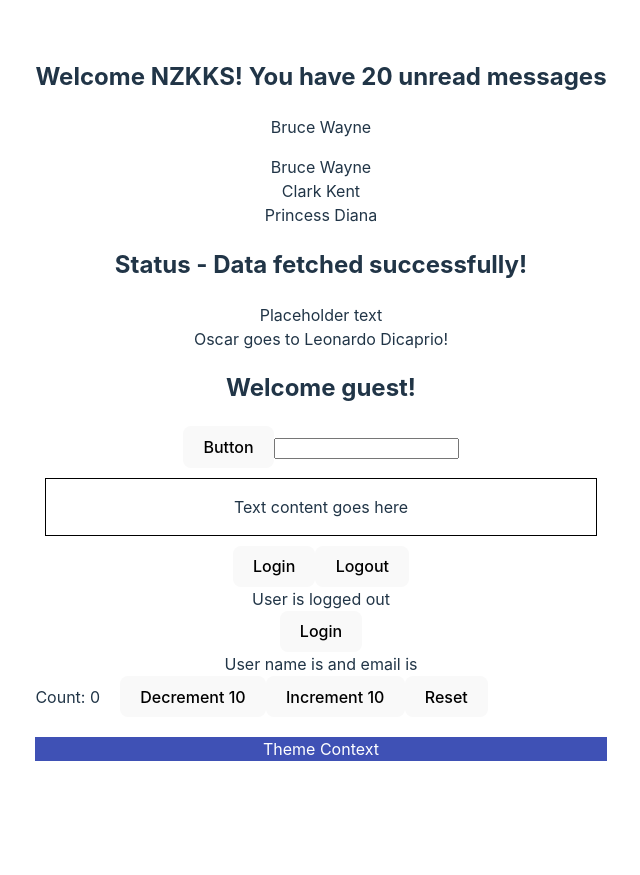
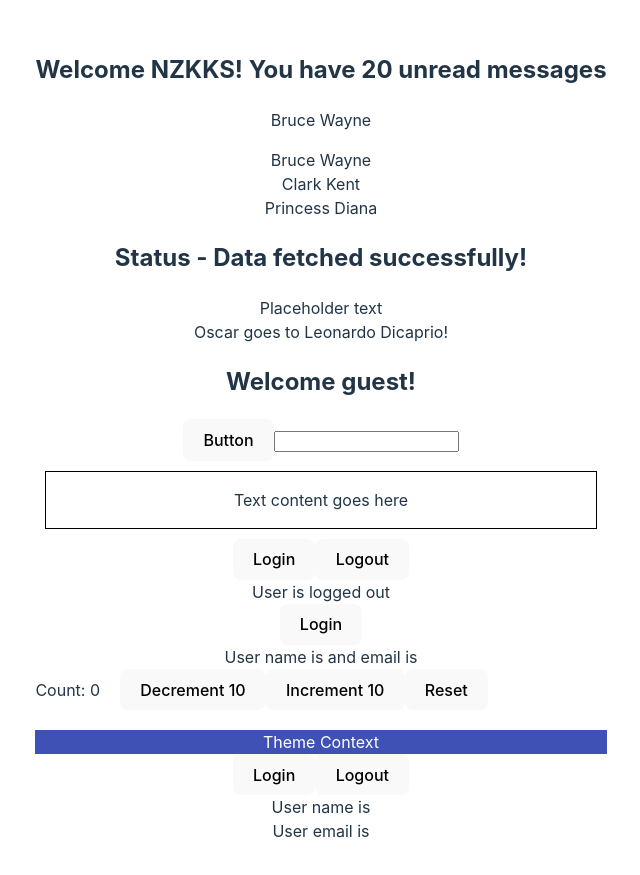
Before and after one commit to nzkks/react-typescript, a React (Vite) app: page / in a window 1280 px wide. Shown: the whole page, without its empty margins (319-959 px from the left). Before the commit the page ends 800 px from the top, so only its background shows below. Built offline with nearby package versions, Linux system fonts and the light colour scheme.

Commit message:
useContext Future Value

```diff
--- a/src/App.tsx
+++ b/src/App.tsx
@@ -1,6 +1,7 @@
 import './App.css';
 import { Box } from './components/context/Box';
 import { ThemeContextProvider } from './components/context/ThemeContext';
+import { UserContextProvider } from './components/context/UserContext';
 import { Button } from './components/props/Button';
 import { Container } from './components/props/Container';
 import { Greet } from './components/props/Greet';
@@ -13,6 +14,7 @@ import { Status } from './components/props/Status';
 import { Counter } from './components/state/Counter';
 import { LoggedIn } from './components/state/LoggedIn';
 import { User } from './components/state/User';
+import { User as ExampleUserForContext } from './components/context/User';
 
 function App() {
   const personName = {
@@ -57,6 +59,9 @@ function App() {
       <User />
       <Counter />
       <Box />
+      <UserContextProvider>
+        <ExampleUserForContext />
+      </UserContextProvider>
     </ThemeContextProvider>
   );
 }
--- /dev/null
+++ b/src/components/context/User.tsx
@@ -0,0 +1,30 @@
+import { useContext } from 'react';
+import { UserContext } from './UserContext';
+
+export const User = () => {
+  const userContext = useContext(UserContext);
+
+  const handleLogin = () => {
+    if (userContext) {
+      userContext?.setUser({
+        name: 'NZKKS',
+        email: 'nzkks@example.com'
+      });
+    }
+  };
+
+  const handleLogout = () => {
+    if (userContext) {
+      userContext?.setUser(null);
+    }
+  };
+
+  return (
+    <div>
+      <button onClick={handleLogin}>Login</button>
+      <button onClick={handleLogout}>Logout</button>
+      <div>User name is {userContext?.user?.name}</div>
+      <div>User email is {userContext?.user?.email}</div>
+    </div>
+  );
+};
--- /dev/null
+++ b/src/components/context/UserContext.tsx
@@ -0,0 +1,23 @@
+import { createContext, useState } from 'react';
+
+export type AuthUser = {
+  name: string;
+  email: string;
+};
+
+type UserContextProviderProps = {
+  children: React.ReactNode;
+};
+
+type UserContextType = {
+  user: AuthUser | null;
+  setUser: React.Dispatch<React.SetStateAction<AuthUser | null>>;
+};
+
+export const UserContext = createContext<UserContextType | null>(null);
+
+export const UserContextProvider = ({ children }: UserContextProviderProps) => {
+  const [user, setUser] = useState<AuthUser | null>(null);
+
+  return <UserContext.Provider value={{ user, setUser }}>{children}</UserContext.Provider>;
+};
```
